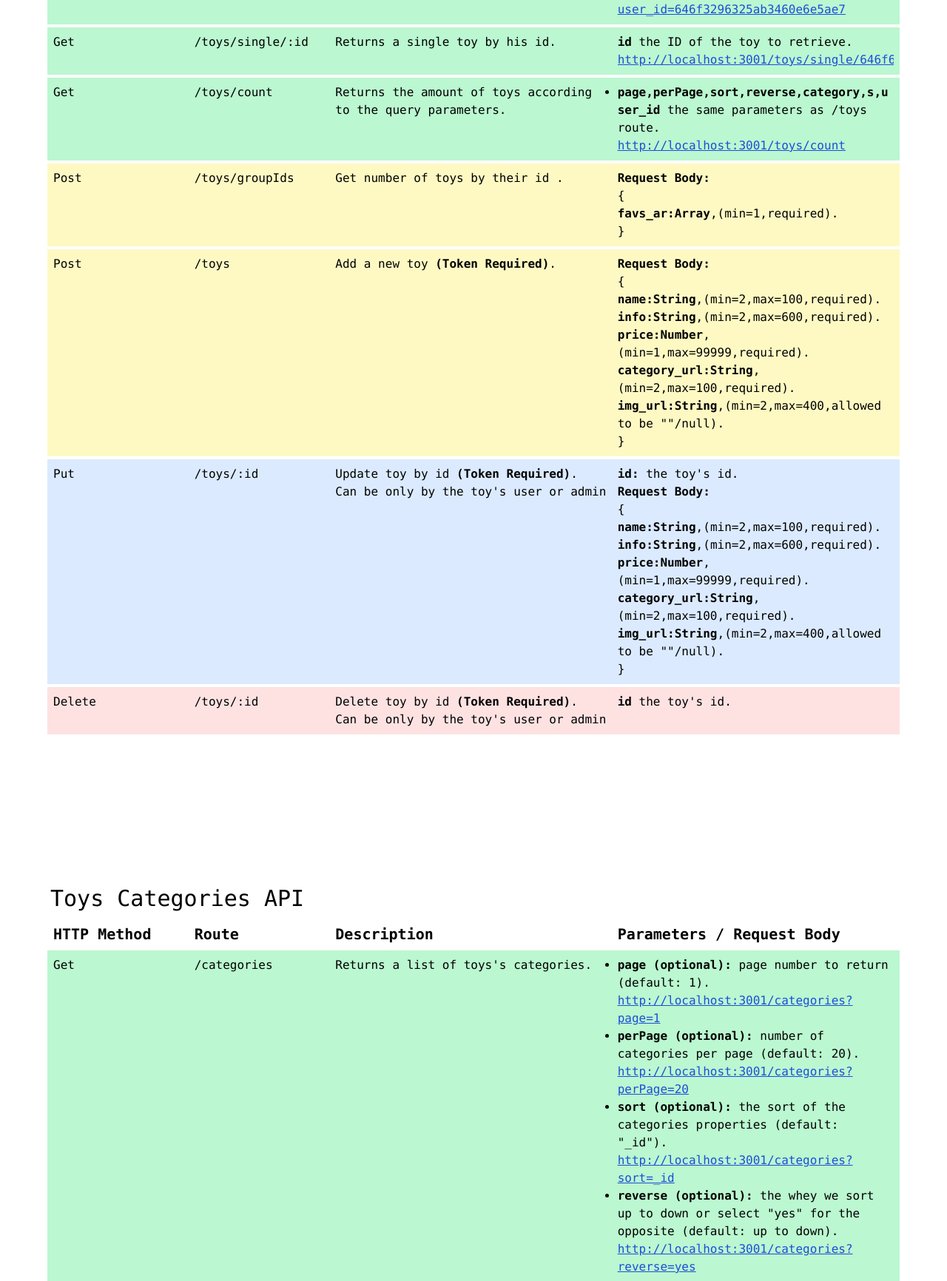
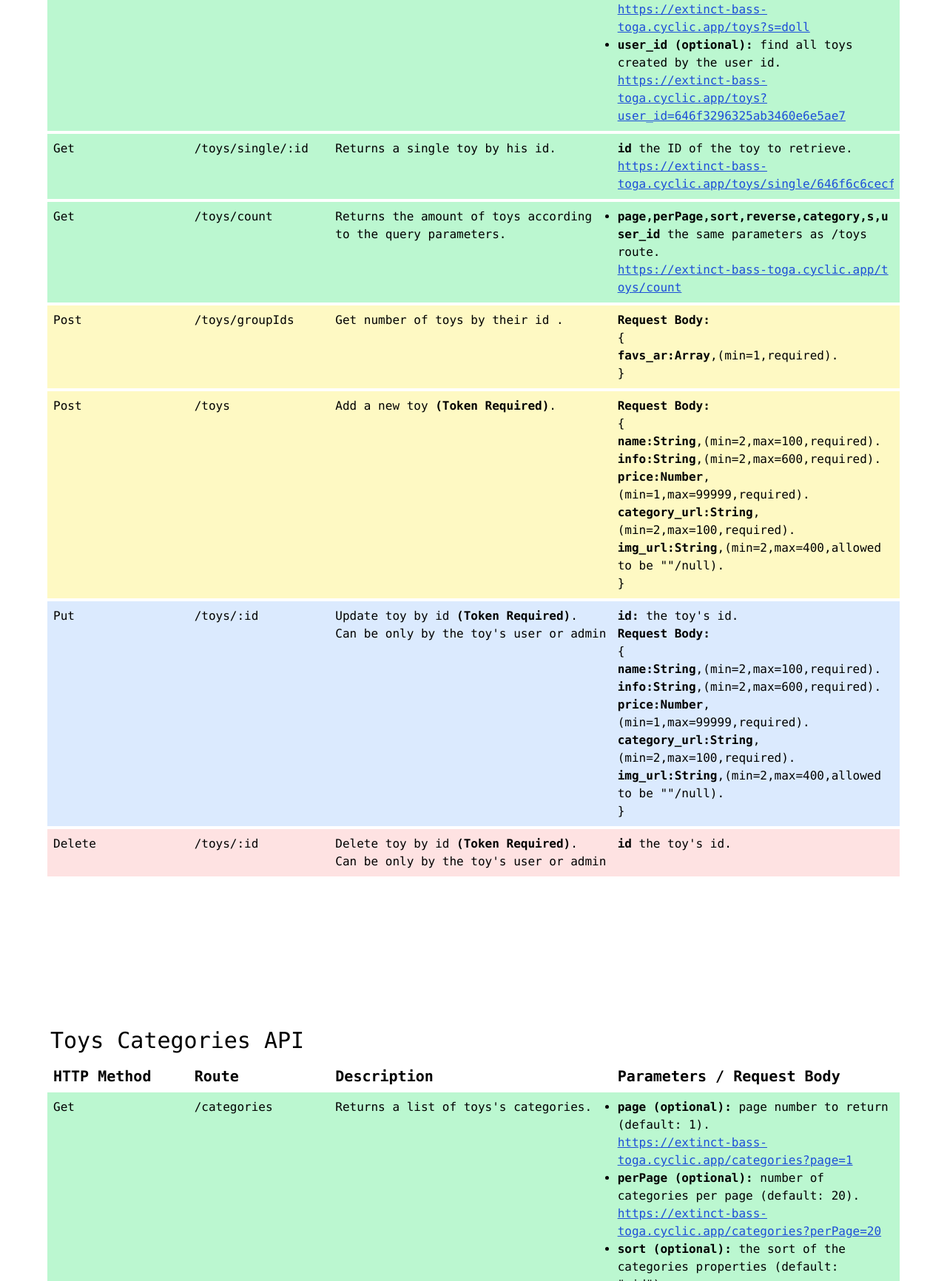
Before and after one commit to yohaiisraelohana/toysProject, a website: page public/index.html in a window 1280 px wide. Shown: the part 963-2695 px from the top of the page at 74% size. Drawn offline with nearby package versions, Linux system fonts and the light colour scheme.

Commit message:
Update index.html

```diff
--- a/public/index.html
+++ b/public/index.html
@@ -421,18 +421,18 @@
 
 
     api_toys.forEach((link,i) => {
-      link.innerHTML = `http://localhost:3001/toys${api_toys_routes[i]}`;
-      link.setAttribute('href', `http://localhost:3001/toys${api_toys_routes[i]}`);
+      link.innerHTML = `https://extinct-bass-toga.cyclic.app/toys${api_toys_routes[i]}`;
+      link.setAttribute('href', `https://extinct-bass-toga.cyclic.app/toys${api_toys_routes[i]}`);
     });
 
     api_categories_toys.forEach((link,i) => {
-      link.innerHTML = `http://localhost:3001/categories${api_categories_toys_routes[i]}`;
-      link.setAttribute('href', `http://localhost:3001/categories${api_categories_toys_routes[i]}`);
+      link.innerHTML = `https://extinct-bass-toga.cyclic.app/categories${api_categories_toys_routes[i]}`;
+      link.setAttribute('href', `https://extinct-bass-toga.cyclic.app/categories${api_categories_toys_routes[i]}`);
     });
 
     api_users.forEach((link,i) => {
-      link.innerHTML = `http://localhost:3001/users${api_users_routes[i]}`;
-      link.setAttribute('href', `http://localhost:3001/users${api_users_routes[i]}`);
+      link.innerHTML = `https://extinct-bass-toga.cyclic.app/users${api_users_routes[i]}`;
+      link.setAttribute('href', `https://extinct-bass-toga.cyclic.app/users${api_users_routes[i]}`);
     });
 
 
```
